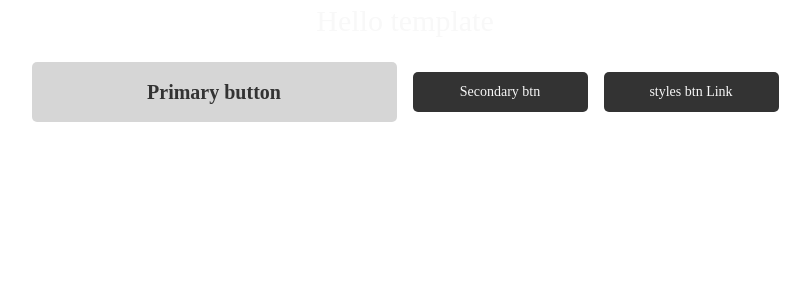
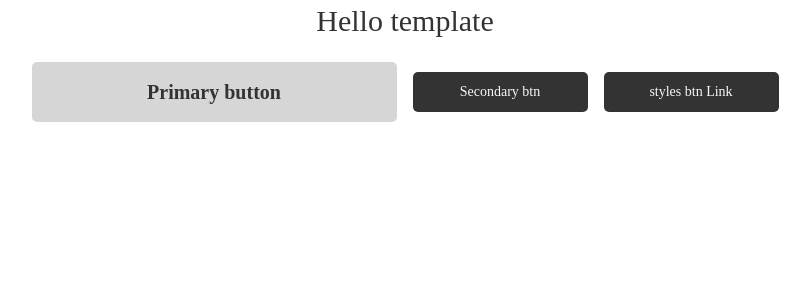
Before and after one commit to ZhuravelAndreyVladimirov/next-template, a Next.js app: page / in a window 1280 px wide. Shown: the top 300 px of the page, without its empty margins (235-1045 px from the left). Built offline with nearby package versions, Linux system fonts and the light colour scheme.

Commit message:
add ui title

```diff
--- a/src/app/page.tsx
+++ b/src/app/page.tsx
@@ -1,10 +1,10 @@
-import { CustomLink, PrimaryBtn, SecondaryBtn } from "@/ui";
-import { Flex, Group, Title } from "@mantine/core";
+import { CustomLink, PrimaryBtn, SecondaryBtn, Title } from "@/ui";
+import { Flex, Group } from "@mantine/core";
 
 export default function Home() {
   return (
     <Flex gap={10} direction={"column"} justify="center" align={"center"}>
-      <Title variant="white" order={1}>
+      <Title variant="black" order={1}>
         Hello template
       </Title>
       <Group w={"100%"} py={{ base: 10, desktop: 20 }} justify="center">
--- a/src/ui/index.ts
+++ b/src/ui/index.ts
@@ -1,6 +1,7 @@
 export * from "./btn/primary-btn";
 export * from "./btn/secondary-btn";
-export * from "./link/CustomLink";
+export * from "./link/custom-link";
+export * from "./title/title";
 
 export type { BtnProps } from "./btn/types";
 export type { CustomLinkProps } from "./link/types";
--- /dev/null
+++ b/src/ui/title/title.tsx
@@ -0,0 +1,13 @@
+import {
+  Title as Heading,
+  TitleProps as HeadingProps,
+  TitleOrder,
+} from "@mantine/core";
+
+export interface TitleProps extends Omit<HeadingProps, "variant"> {
+  order?: TitleOrder;
+  variant?: "white" | "black";
+}
+export const Title = (props: TitleProps) => {
+  return <Heading {...props}></Heading>;
+};
```
Also changed, not shown: src/ui/link/custom-link.tsx (renamed from src/ui/link/CustomLink.tsx).
